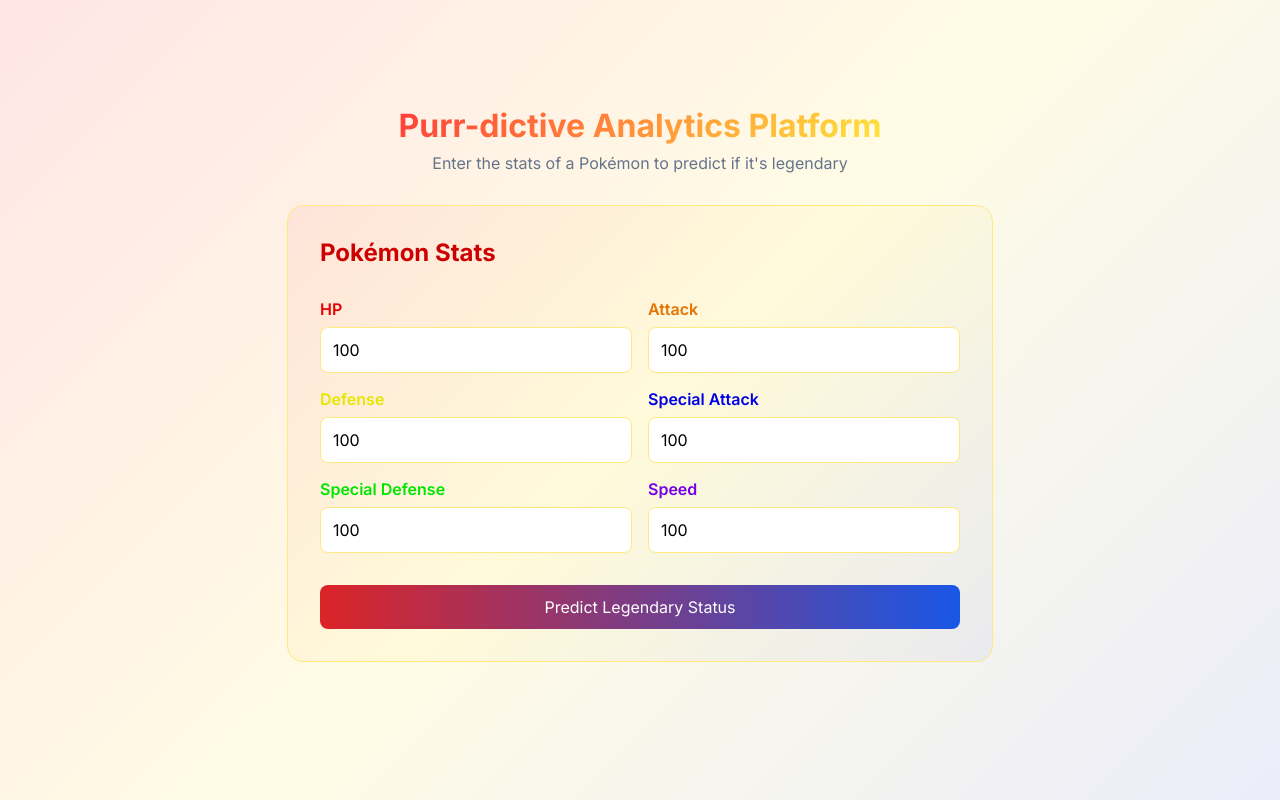
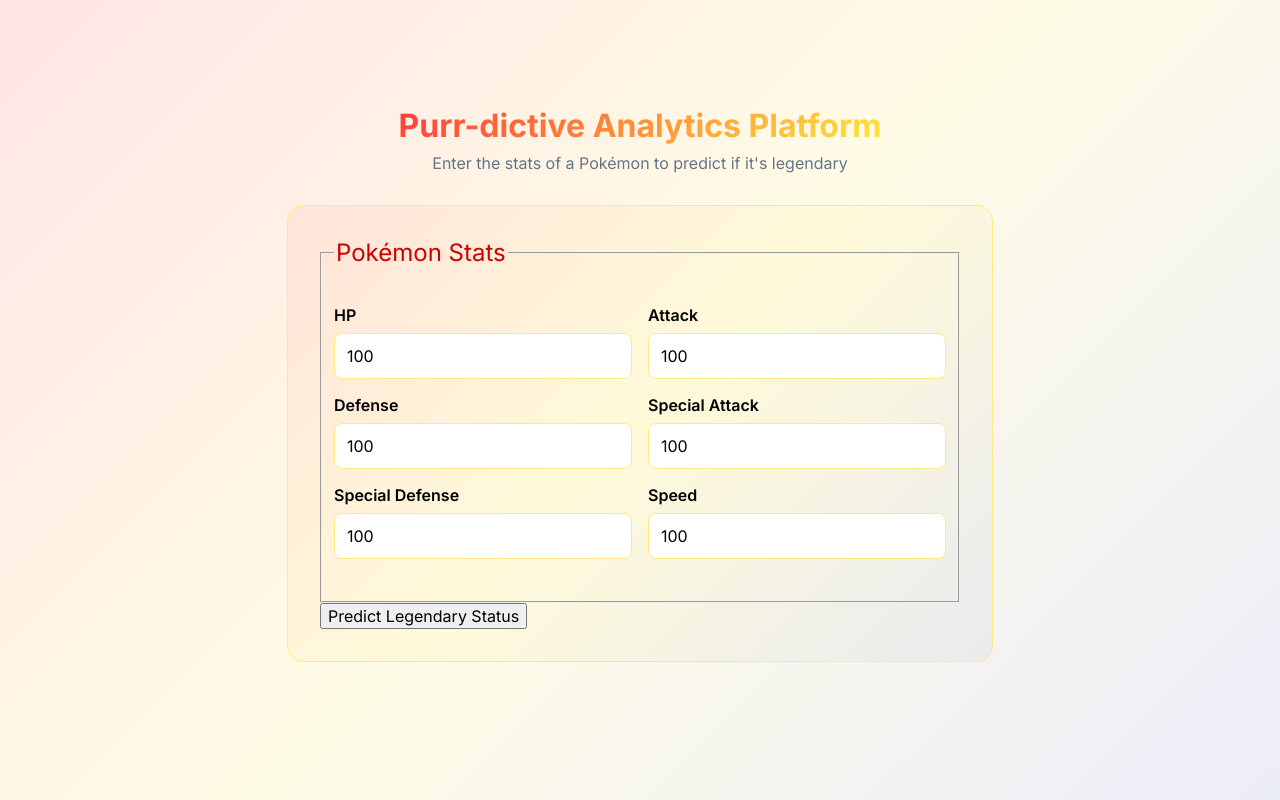
Before and after one commit to suarezsandicamilo/purr-dictive-analytics-platform, a Django app: page / in a window 1280 px wide. Run offline with Django 5.2, Linux system fonts and the light colour scheme.

Commit message:
Refactor Pokémon stats form structure and improve accessibility

```diff
--- a/src/app/templates/index.html
+++ b/src/app/templates/index.html
@@ -18,58 +18,80 @@
       <p class="subtitle">
         Enter the stats of a Pokémon to predict if it's legendary
       </p>
-      <div class="card">
-        <h3 class="card-title">Pokémon Stats</h3>
+      <section class="card">
         <form id="form">
+          <fieldset class="form-fieldset">
+            <legend class="card-title">Pokémon Stats</legend>
             <div class="form-grid">
               <div class="form-control">
-              <label for="hp" class="text-red">HP</label>
-              <input id="hp" name="hp" type="number" value="100" />
+                <label for="hp" class="text-hp">HP</label>
+                <input id="hp" name="hp" type="number" value="100" required />
               </div>
               <div class="form-control">
-              <label for="attack" class="text-orange">Attack</label>
-              <input id="attack" name="attack" type="number" value="100" />
+                <label for="attack" class="text-attack">Attack</label>
+                <input
+                  id="attack"
+                  name="attack"
+                  type="number"
+                  value="100"
+                  required
+                />
               </div>
               <div class="form-control">
-              <label for="defense" class="text-yellow">Defense</label>
-              <input id="defense" name="defense" type="number" value="100" />
+                <label for="defense" class="text-defense">Defense</label>
+                <input
+                  id="defense"
+                  name="defense"
+                  type="number"
+                  value="100"
+                  required
+                />
               </div>
               <div class="form-control">
-              <label for="sp_attack" class="text-blue"
-                >Special Attack</label
-              >
+                <label for="sp_attack" class="text-sp-attack">Special Attack</label>
                 <input
                   id="sp_attack"
                   name="sp_attack"
                   type="number"
                   value="100"
+                  required
                 />
               </div>
               <div class="form-control">
-              <label for="sp_defense" class="text-green"
-                >Special Defense</label
-              >
+                <label for="sp_defense" class="text-sp-defense">Special Defense</label>
                 <input
                   id="sp_defense"
                   name="sp_defense"
                   type="number"
                   value="100"
+                  required
                 />
               </div>
               <div class="form-control">
-              <label for="speed" class="text-purple">Speed</label>
-              <input id="speed" name="speed" type="number" value="100" />
+                <label for="speed" class="text-speed">Speed</label>
+                <input
+                  id="speed"
+                  name="speed"
+                  type="number"
+                  value="100"
+                  required
+                />
               </div>
             </div>
-          <button class="submit" type="submit">Predict Legendary Status</button>
+          </fieldset>
+          <button id="submit" type="submit">Predict Legendary Status</button>
         </form>
         <div id="result" class="hidden">
-          <h4>Legendary Status Probability</h4>
+          <p>
+            <b>Legendary Status Probability</b>
+          </p>
           <p id="probability"></p>
-          <h4>Legendary Status Prediction</h4>
+          <p>
+            <b>Legendary Status Prediction</b>
+          </p>
           <p id="prediction"></p>
         </div>
-      </div>
+      </section>
     </div>
     <script src="/static/main.js"></script>
   </body>
```
Lines whose indentation alone changed are shown as unchanged.
